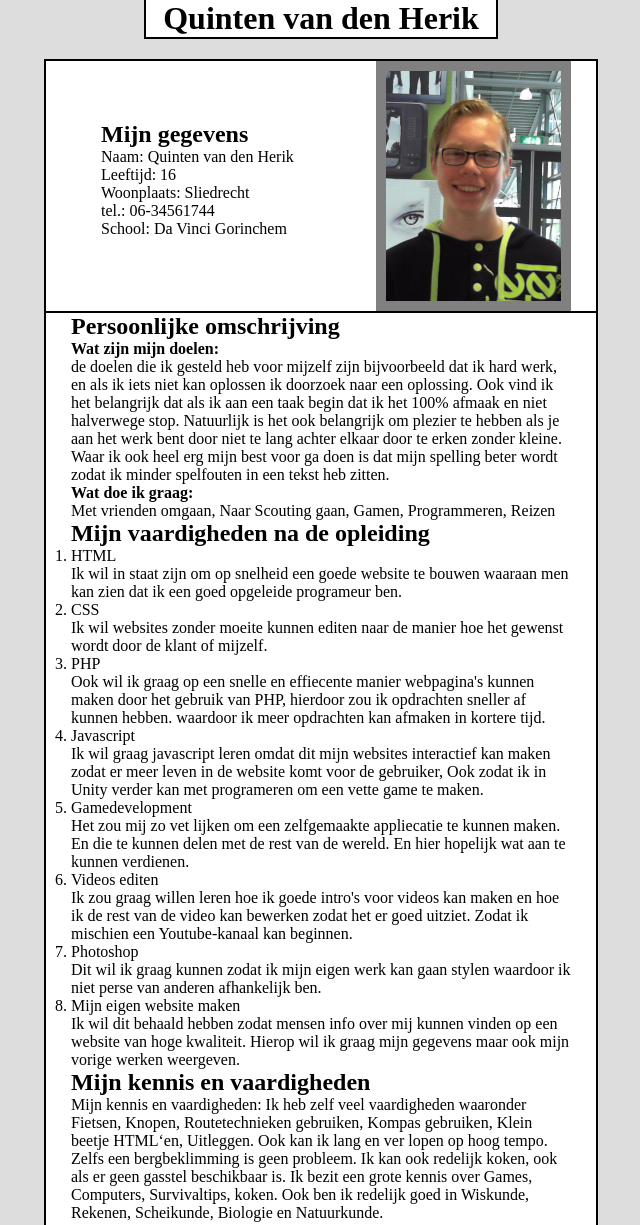
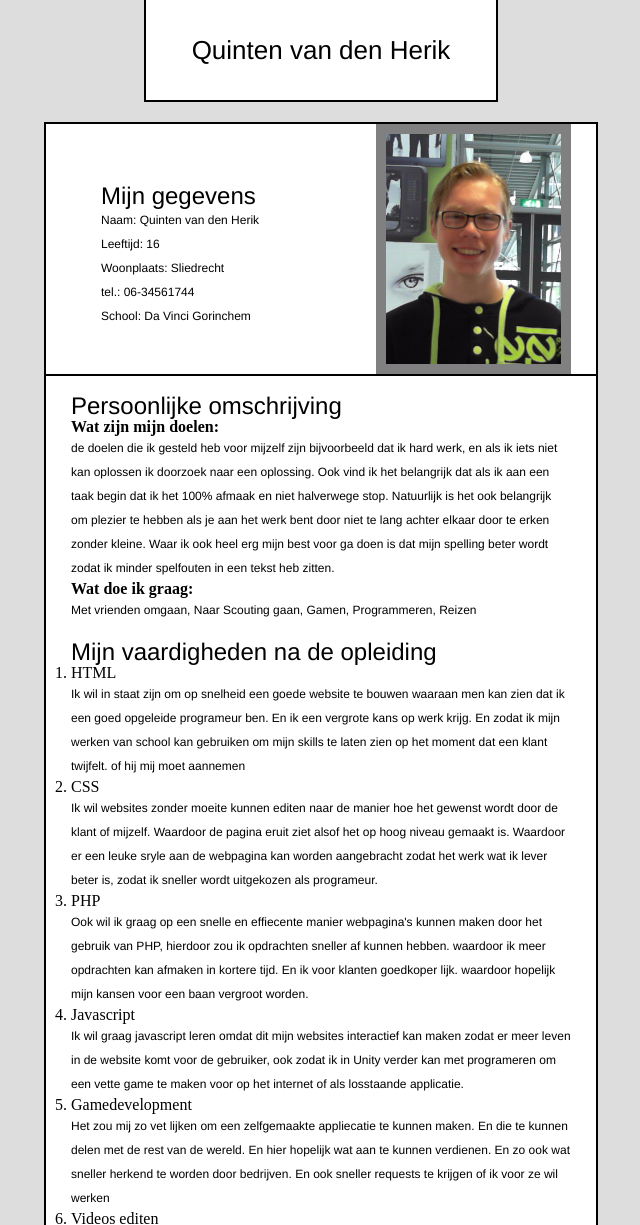
Before and after one commit to QuintenvandenHerik/Wie-ben-ik, a plain HTML site: page Index.html in a window 1280 px wide. Shown: the top 1225 px of the page, without its empty margins (319-959 px from the left). Drawn offline with Linux system fonts and the light colour scheme.

Commit message:
Finished

```diff
--- a/Index.html
+++ b/Index.html
@@ -26,6 +26,8 @@
 		</div>
 		</div>
 		<div class="info">
+
+			<br>
 			<h2>Persoonlijke omschrijving</h2>
 
 			<h4>Wat zijn mijn doelen:</h4>
@@ -33,42 +35,48 @@
 
 			<h4>Wat doe ik graag:</h4>
 			<p>Met vrienden omgaan, Naar Scouting gaan, Gamen, Programmeren, Reizen</p>
+
+			<br>
 			<h2>Mijn vaardigheden na de opleiding</h2>
 				<ol>
 					<li>HTML
-					<p>Ik wil in staat zijn om op snelheid een goede website te bouwen waaraan men kan zien dat ik een goed opgeleide programeur ben.</p></li>
+					<p>Ik wil in staat zijn om op snelheid een goede website te bouwen waaraan men kan zien dat ik een goed opgeleide programeur ben. En ik een vergrote kans op werk krijg. En zodat ik mijn werken van school kan gebruiken om mijn skills te laten zien op het moment dat een klant twijfelt. of hij mij moet aannemen</p></li>
 
 					<li>CSS
-					<p>Ik wil websites zonder moeite kunnen editen naar de manier hoe het gewenst wordt door de klant of mijzelf.</p></li>
+					<p>Ik wil websites zonder moeite kunnen editen naar de manier hoe het gewenst wordt door de klant of mijzelf. Waardoor de pagina eruit ziet alsof het op hoog niveau gemaakt is. Waardoor er een leuke sryle aan de webpagina kan worden aangebracht zodat het werk wat ik lever beter is, zodat ik sneller wordt uitgekozen als programeur.</p></li>
 
 					<li>PHP
-					<p>Ook wil ik graag op een snelle en effiecente manier webpagina's kunnen maken door het gebruik van PHP, hierdoor zou ik opdrachten sneller af kunnen hebben. waardoor ik meer opdrachten kan afmaken in kortere tijd.</p></li>
+					<p>Ook wil ik graag op een snelle en effiecente manier webpagina's kunnen maken door het gebruik van PHP, hierdoor zou ik opdrachten sneller af kunnen hebben. waardoor ik meer opdrachten kan afmaken in kortere tijd. En ik voor klanten goedkoper lijk. waardoor hopelijk mijn kansen voor een baan vergroot worden.</p></li>
 
 					<li>Javascript
-					<p>Ik wil graag javascript leren omdat dit mijn websites interactief kan maken zodat er meer leven in de website komt voor de gebruiker, Ook zodat ik in Unity verder kan met programeren om een vette game te maken.</p></li>
+					<p>Ik wil graag javascript leren omdat dit mijn websites interactief kan maken zodat er meer leven in de website komt voor de gebruiker, ook zodat ik in Unity verder kan met programeren om een vette game te maken voor op het internet of als losstaande applicatie.</p></li>
 
 					<li>Gamedevelopment
-					<p>Het zou mij zo vet lijken om een zelfgemaakte appliecatie te kunnen maken. En die te kunnen delen met de rest van de wereld. En hier hopelijk wat aan te kunnen verdienen.</p></li>
+					<p>Het zou mij zo vet lijken om een zelfgemaakte appliecatie te kunnen maken. En die te kunnen delen met de rest van de wereld. En hier hopelijk wat aan te kunnen verdienen. En zo ook wat sneller herkend te worden door bedrijven. En ook sneller requests te krijgen of ik voor ze wil werken</p></li>
 
 					<li>Videos editen
-					<p>Ik zou graag willen leren hoe ik goede intro's voor videos kan maken en hoe ik de rest van de video kan bewerken zodat het er goed uitziet. Zodat ik mischien een Youtube-kanaal kan beginnen.</p></li>
+					<p>Ik zou graag willen leren hoe ik goede intro's voor videos kan maken, en hoe ik de rest van de video kan bewerken zodat het er goed uitziet. Zodat ik mischien een Youtube-kanaal kan beginnen. En zo mischien wat kunnen bijverdienen zodat ik tegenslagen bij het programeren wat meer kan dragen.</p></li>
 
 					<li>Photoshop
-					<p>Dit wil ik graag kunnen zodat ik mijn eigen werk kan gaan stylen waardoor ik niet perse van anderen afhankelijk ben.</p></li>
+					<p>Dit wil ik graag kunnen zodat ik mijn eigen werk kan gaan stylen waardoor ik niet perse van anderen afhankelijk ben. Ook zodat ik lekker kan gaan photoshoppen als hobby. Ook zodat ik leuke afbeeldingen kan maken voor de Scouting groep, zodat het honk er beter uit gaat zien.</p></li>
 
 					<li>Mijn eigen website maken
-					<p>Ik wil dit behaald hebben zodat mensen info over mij kunnen vinden op een website van hoge kwaliteit. Hierop wil ik graag mijn gegevens maar ook mijn vorige werken weergeven.</p></li>
+					<p>Ik wil dit behaald hebben zodat mensen info over mij kunnen vinden op een website van hoge kwaliteit. Hierop wil ik graag mijn gegevens maar ook mijn vorige werken weergeven. Ik wil hierdoor ook leren hoe ik mijn webpagina hoog in de zoekresultaten kan krijgen. Zodat ik gegarandeerd gevonden wordt door de mensen die iemand zoeken om te programeren.</p></li>
 				</ol>
 
+			<br>
 			<h2>Mijn kennis en vaardigheden</h2>
 			<p>Mijn kennis en vaardigheden: Ik heb zelf veel vaardigheden waaronder Fietsen, Knopen, Routetechnieken gebruiken, Kompas gebruiken, Klein beetje HTML‘en, Uitleggen. Ook kan ik lang en ver lopen op hoog tempo. Zelfs een bergbeklimming is geen probleem. Ik kan ook redelijk koken, ook als er geen gasstel beschikbaar is. Ik bezit een grote kennis over Games, Computers, Survivaltips, koken. Ook ben ik redelijk goed in Wiskunde, Rekenen, Scheikunde, Biologie en Natuurkunde.</p>
 
+			<br>
 			<h2>Mijn studies</h2>
 			<p>Ik heb de basisschool afgerond en ben toen aan de slag  gegaan op de HAVO, toen ik in de 4de zat bleef ik zitten en ben ik naar het Da Vinci gegaan om MBO te gaan volgen, hier doe ik nu applicatieontwikkeling, ik heb ook een certificaten behaald waardoor ik branden mag blussen/mensen mag helpen bij brandproblemen, ook mag ik Alcohol verkopen aan de bar/Nee verkopen.</p>
 
+			<br>
 			<h2>Mijn werkervaring</h2>
 			<p>Ik heb mijn Maatschappelijke stage gedaan op scouting A15, hier heb ik geholpen met het begeleiden. Nu werk ik bij de Dirk van den Broek in Sliedrecht waard ik minimaal 2 uur per week werk en maximaal van 12 uur per week werk<p>
 
+			<br>
 			<h3>Links</h3>
 			<p>Scouting A15: <a href="http://scoutinga15.nl/">http://scoutinga15.nl/</a></p>
 			<p>Davinci: <a href="https://www.davinci.nl/">https://www.davinci.nl/</a></p>
--- a/style.css
+++ b/style.css
@@ -19,7 +19,7 @@ div.header {
 }
 div.info {
 	width: 500px;
-	height: 1280px;
+	height: 1800px;
 	border-left: 2px solid black;
 	border-right: 2px solid black;
 	background-color: #fff;
@@ -53,3 +53,39 @@ div.text {
 	margin-left: 30px;
 	margin-top: 60px;
 }
+
+h1 {
+	font-family: "Helvetica Neue", Helvetica, Arial, sans-serif;
+	font-size: 26px;
+	font-style: normal;
+	font-variant: normal;
+	font-weight: 400;
+	line-height: 100px;
+}
+
+h2 {
+	font-family: "Helvetica Neue", Helvetica, Arial, sans-serif;
+	font-size: 24px;
+	font-style: normal;
+	font-variant: normal;
+	font-weight: 400;
+	line-height: 24px;
+}
+
+h3 {
+	font-family: "Helvetica Neue", Helvetica, Arial, sans-serif;
+	font-size: 18px;
+	font-style: normal;
+	font-variant: normal;
+	font-weight: 400;
+	line-height: 24px;
+}
+
+p {
+	font-family: "Helvetica Neue", Helvetica, Arial, sans-serif;
+	font-size: 12px;
+	font-style: normal;
+	font-variant: normal;
+	font-weight: 400;
+	line-height: 24px;
+}
```
